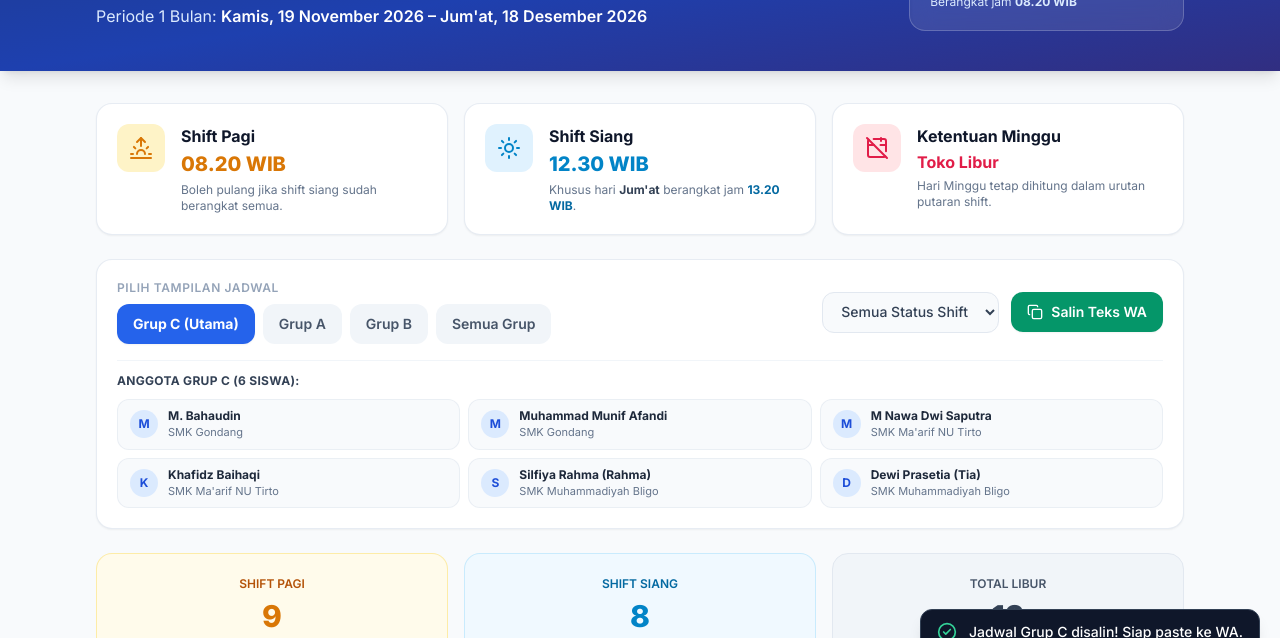
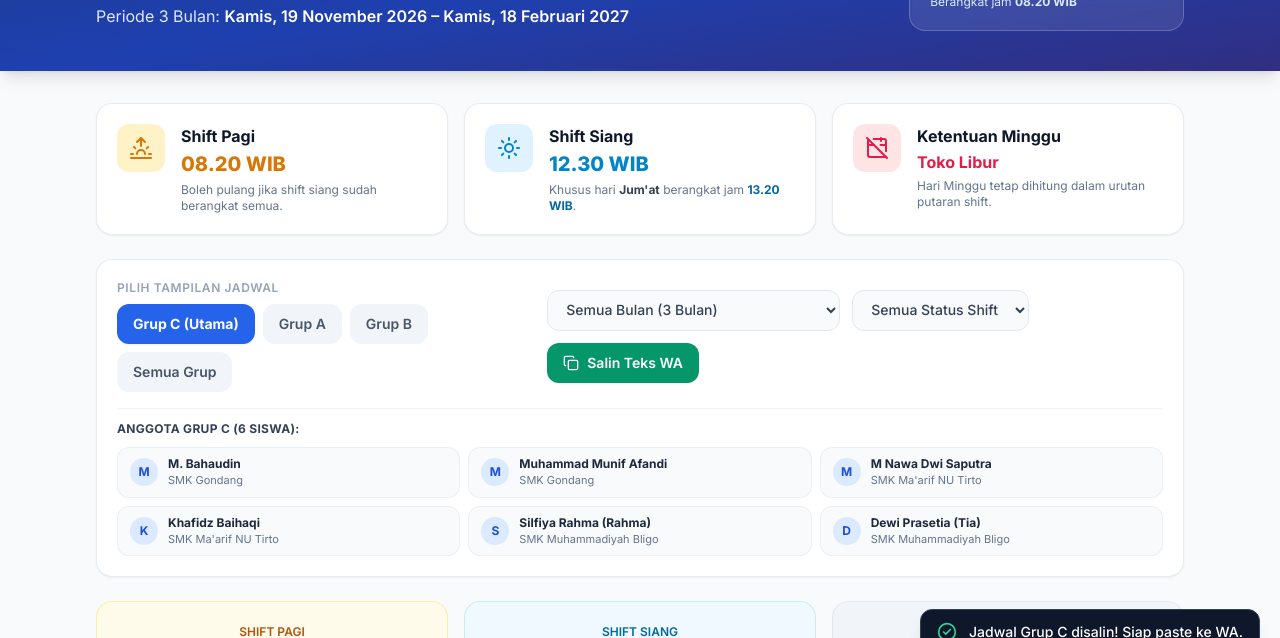
Before and after one commit to jadwalpkl-lkj/jadwal.pkl, a plain HTML site: page index.html in a window 1280 px wide. Both pictures are taken after a click on the button "Salin Teks WA". Shown: the part 125-763 px from the top of the page. Drawn offline with nearby package versions, Linux system fonts and the light colour scheme.

Commit message:
Update index.html

```diff
--- a/index.html
+++ b/index.html
@@ -47,7 +47,7 @@
                         Jadwal Shift Prakerin
                     </h1>
                     <p class="mt-2 text-blue-100 text-sm sm:text-base max-w-2xl">
-                        Periode 1 Bulan: <strong class="text-white font-semibold">Kamis, 19 November 2026 – Jum'at, 18 Desember 2026</strong>
+                        Periode 3 Bulan: <strong class="text-white font-semibold">Kamis, 19 November 2026 – Kamis, 18 Februari 2027</strong>
                     </p>
                 </div>
 
@@ -128,6 +128,13 @@
 
                 <!-- Filter Status & Tombol Salin WA -->
                 <div class="flex flex-wrap items-center gap-2 sm:gap-3">
+                    <select id="month-filter" onchange="renderSchedule()" class="px-3.5 py-2.5 rounded-xl border border-slate-200 bg-slate-50 text-sm font-medium text-slate-700 focus:outline-none focus:ring-2 focus:ring-blue-500">
+                        <option value="ALL">Semua Bulan (3 Bulan)</option>
+                        <option value="1">Bulan 1 (19 Nov – 18 Des 2026)</option>
+                        <option value="2">Bulan 2 (19 Des 2026 – 18 Jan 2027)</option>
+                        <option value="3">Bulan 3 (19 Jan – 18 Feb 2027)</option>
+                    </select>
+
                     <select id="status-filter" onchange="renderSchedule()" class="px-3.5 py-2.5 rounded-xl border border-slate-200 bg-slate-50 text-sm font-medium text-slate-700 focus:outline-none focus:ring-2 focus:ring-blue-500">
                         <option value="ALL">Semua Status Shift</option>
                         <option value="Pagi">Hanya Shift Pagi</option>
@@ -205,7 +212,7 @@
     <footer class="bg-white border-t border-slate-200 py-6 mt-8">
         <div class="max-w-6xl mx-auto px-4 sm:px-6 lg:px-8 text-center text-xs text-slate-500">
             <p class="font-semibold text-slate-700">Lambang Jaya Komputer Pekalongan</p>
-            <p class="mt-1">Jadwal Prakerin Siswa SMK &bull; Periode 19 November – 18 Desember 2026</p>
+            <p class="mt-1">Jadwal Prakerin Siswa SMK &bull; Periode 19 November 2026 – 18 Februari 2027 (3 Bulan)</p>
         </div>
     </footer>
 
@@ -246,11 +253,13 @@
         const namaHari = ["Minggu", "Senin", "Selasa", "Rabu", "Kamis", "Jum'at", "Sabtu"];
         const namaBulan = ["Jan", "Feb", "Mar", "Apr", "Mei", "Jun", "Jul", "Agu", "Sep", "Okt", "Nov", "Des"];
 
-        // Generate 30 hari jadwal mulai Kamis, 19 November 2026
+        // Generate 3 bulan jadwal mulai Kamis, 19 November 2026 s/d Kamis, 18 Februari 2027 (92 hari)
         const scheduleData = [];
-        const startDate = new Date(2026, 10, 19); // Bulan 10 = November (0-indexed)
+        const startDate = new Date(2026, 10, 19); // 19 November 2026
+        const endDate = new Date(2027, 1, 18);    // 18 Februari 2027
+        const totalDays = Math.round((endDate - startDate) / (1000 * 60 * 60 * 24)) + 1;
 
-        for (let i = 0; i < 30; i++) {
+        for (let i = 0; i < totalDays; i++) {
             const current = new Date(startDate);
             current.setDate(startDate.getDate() + i);
 
@@ -265,6 +274,14 @@
             const isoDate = `${yyyy}-${mm}-${dd}`;
             const formattedDate = `${dd} ${namaBulan[current.getMonth()]} ${yyyy}`;
 
+            // Tentukan periode bulan ke-1, ke-2, atau ke-3
+            let periodMonth = "1";
+            if (current >= new Date(2027, 0, 19)) {
+                periodMonth = "3";
+            } else if (current >= new Date(2026, 11, 19)) {
+                periodMonth = "2";
+            }
+
             scheduleData.push({
                 index: i + 1,
                 isoDate,
@@ -273,6 +290,7 @@
                 isSunday,
                 isFriday,
                 pattern,
+                periodMonth,
                 siangTime: isFriday ? "13.20 WIB" : "12.30 WIB"
             });
         }
@@ -399,6 +417,10 @@
             const tableTitle = document.getElementById('table-title');
             const rowCount = document.getElementById('row-count');
             const filterVal = document.getElementById('status-filter').value;
+            const monthVal = document.getElementById('month-filter').value;
+
+            // Filter data berdasarkan periode bulan terpilih
+            const monthFilteredData = scheduleData.filter(d => monthVal === 'ALL' || d.periodMonth === monthVal);
 
             // Cek tanggal hari ini (format YYYY-MM-DD)
             const now = new Date();
@@ -414,8 +436,8 @@
                     <th class="py-3.5 px-4">Libur / Keterangan</th>
                 `;
 
-                rowCount.textContent = `${scheduleData.length} Hari`;
-                tbody.innerHTML = scheduleData.map(item => {
+                rowCount.textContent = `${monthFilteredData.length} Hari`;
+                tbody.innerHTML = monthFilteredData.map(item => {
                     const isToday = item.isoDate === todayIso;
                     const rowBg = isToday ? "bg-blue-50/90 font-medium" : (item.isSunday ? "bg-rose-50/40 text-slate-500" : "hover:bg-slate-50");
 
@@ -453,9 +475,9 @@
                 <th class="py-3.5 px-4">Keterangan</th>
             `;
 
-            // Hitung statistik total 1 bulan
+            // Hitung statistik sesuai periode bulan yang dipilih
             let countPagi = 0, countSiang = 0, countLibur = 0;
-            const mappedRows = scheduleData.map(item => {
+            const mappedRows = monthFilteredData.map(item => {
                 const info = getGroupStatus(item, selectedGroup);
                 if (info.status === "Pagi") countPagi++;
                 else if (info.status === "Siang") countSiang++;
@@ -510,7 +532,7 @@
 
             if (!found) {
                 dateLabel.textContent = `${now.getDate()} ${namaBulan[now.getMonth()]} ${now.getFullYear()}`;
-                content.innerHTML = `<p class="text-sm text-blue-100">Di luar rentang jadwal 19 Nov – 18 Des 2026.</p>`;
+                content.innerHTML = `<p class="text-sm text-blue-100">Di luar rentang jadwal 19 Nov 2026 – 18 Feb 2027.</p>`;
                 return;
             }
 
@@ -543,10 +565,19 @@
 
         // Fitur Salin Teks ke WhatsApp
         function copyWhatsAppText() {
+            const monthVal = document.getElementById('month-filter').value;
+            const dataToCopy = scheduleData.filter(d => monthVal === 'ALL' || d.periodMonth === monthVal);
+            const periodLabels = {
+                'ALL': '19 Nov 2026 – 18 Feb 2027 (3 Bulan)',
+                '1': 'Bulan 1 (19 Nov – 18 Des 2026)',
+                '2': 'Bulan 2 (19 Des 2026 – 18 Jan 2027)',
+                '3': 'Bulan 3 (19 Jan – 18 Feb 2027)'
+            };
+
             let text = "";
             if (selectedGroup === 'ALL') {
-                text = `*JADWAL PRAKERIN LAMBANG JAYA KOMPUTER PEKALONGAN*\nPeriode: 19 Nov – 18 Des 2026\n\n`;
-                scheduleData.forEach(d => {
+                text = `*JADWAL PRAKERIN LAMBANG JAYA KOMPUTER PEKALONGAN*\nPeriode: ${periodLabels[monthVal]}\n\n`;
+                dataToCopy.forEach(d => {
                     if (d.isSunday) {
                         text += `• ${d.dayName}, ${d.formattedDate}: *LIBUR MINGGU*\n`;
                     } else {
@@ -554,12 +585,12 @@
                     }
                 });
             } else {
-                text = `*JADWAL PRAKERIN GRUP ${selectedGroup}*\nLambang Jaya Komputer Pekalongan\nPeriode: 19 Nov – 18 Des 2026\n\n*Anggota Grup ${selectedGroup}:*\n`;
+                text = `*JADWAL PRAKERIN GRUP ${selectedGroup}*\nLambang Jaya Komputer Pekalongan\nPeriode: ${periodLabels[monthVal]}\n\n*Anggota Grup ${selectedGroup}:*\n`;
                 groupMembers[selectedGroup].forEach(m => {
                     text += `- ${m.name} (${m.school})\n`;
                 });
                 text += `\n*Urutan Jadwal:*\n`;
-                scheduleData.forEach(d => {
+                dataToCopy.forEach(d => {
                     const info = getGroupStatus(d, selectedGroup);
                     const jamStr = info.time !== '-' ? ` (${info.time})` : (d.isSunday ? ' [Minggu]' : '');
                     text += `• ${d.dayName}, ${d.formattedDate}: *${info.status}*${jamStr}\n`;
```
